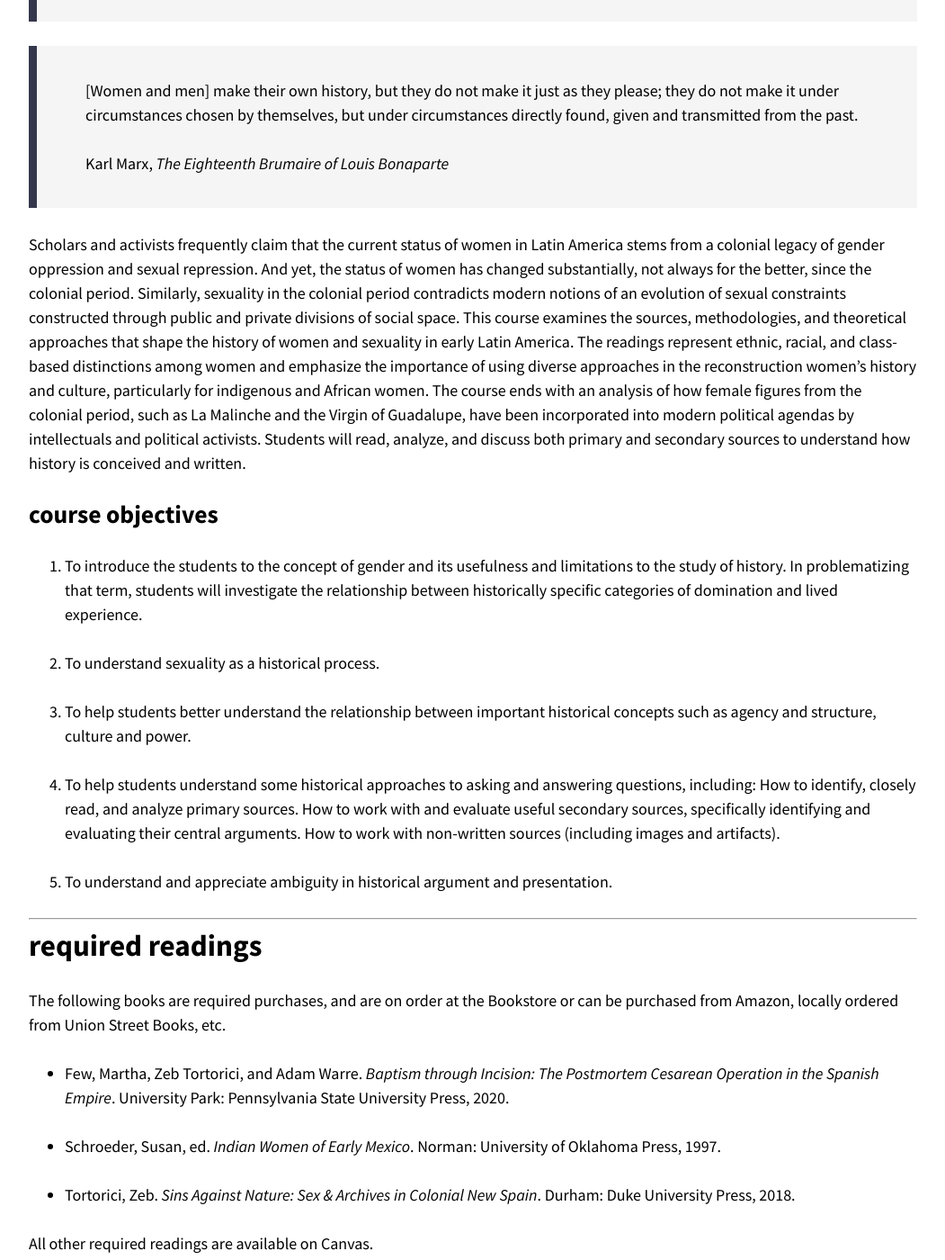
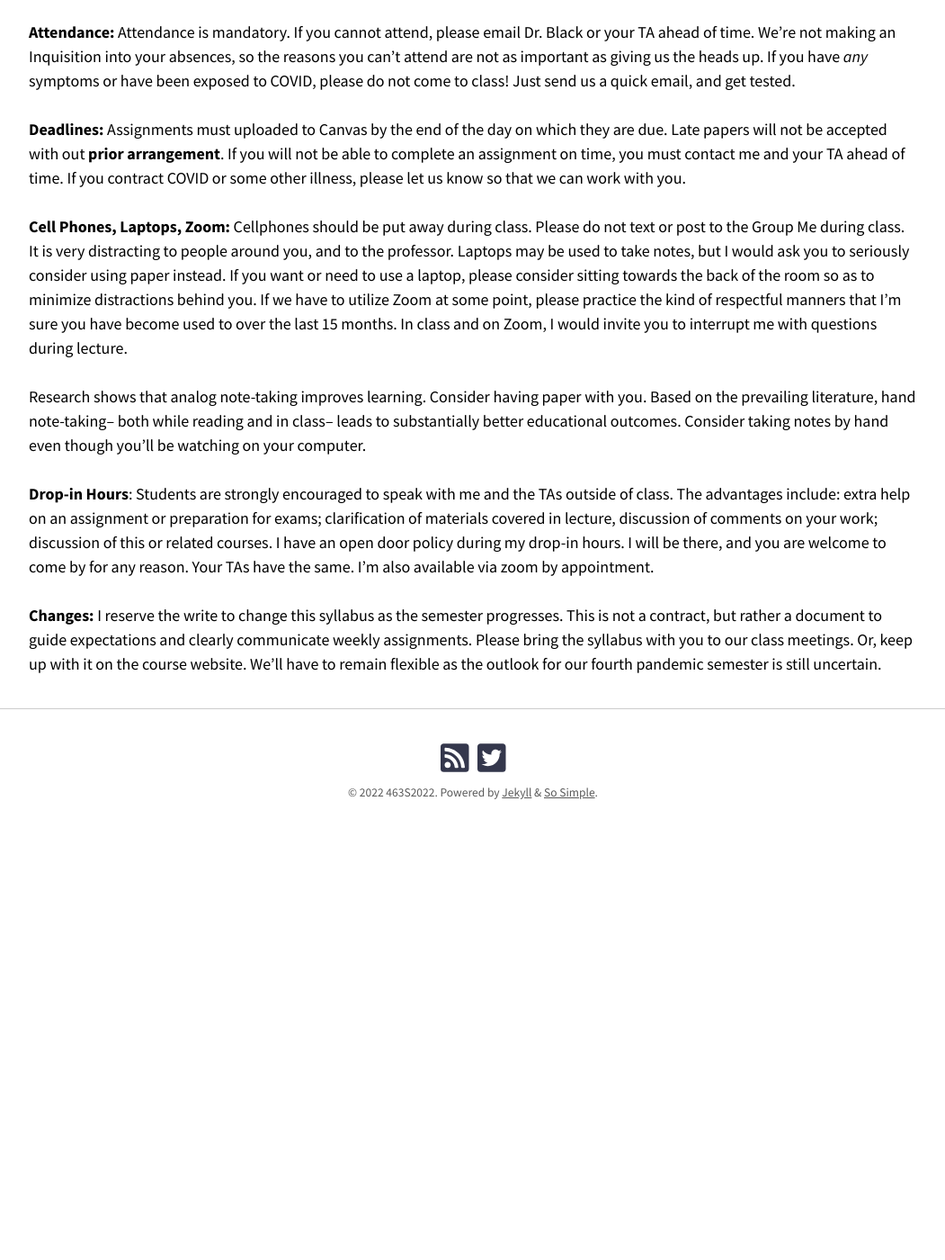
Before and after one commit to chadblack/463S2022, a Jekyll site: the page built from legalese.md, in a window 1280 px wide and 1400 px high, scrolled down 784 px. Shown: the whole window at 90% size, without its empty margins (114-1165 px from the left). Built offline with Jekyll 4.4.1, drawn with Linux system fonts in a browser that asks for light colours; nearby versions of some CDN libraries; after the commit the page ends 1747 px from its top, so only the background shows below that; some of the changed text lies outside the part shown.

Commit message:
starting legalese

```diff
--- a/legalese.md
+++ b/legalese.md
@@ -2,99 +2,6 @@
 title: syllabus
 layout: page
 ---
-
-**Gender and Sexuality in Early Latin America**
-HILA 465/LAC 466
-Fall 2021
-
-**Prof. Chad Black**
-**Email:** cblack6@utk.edu
-**Phone:** 974-9871
-**Office:** 2627 Dunford Hall, 6th Floor
-**Office Hours:** Wednesday, 2:30-4:30, or by appointment
-
-
-
-> Hear me one moment / Un instante me escuchen
->
-> I'm all set to sing / que cantar quiero
->
-> of a moment that stood / un instante que estuvo
->
-> outside of time! / Fuera del tiempo!
->
-> Sor Juana Inés de la Cruz [1689]
-
-
-
-> [Women and men] make their own history, but they do not make it just as they
-please; they do not make it under circumstances chosen by themselves, but under
-circumstances directly found, given and transmitted from the past.
->
-> Karl Marx, *The Eighteenth Brumaire of Louis Bonaparte*
-
-
-
-Scholars and activists frequently claim that the current status of women in
-Latin America stems from a colonial legacy of gender oppression and sexual
-repression. And yet, the status of women has changed substantially, not always
-for the better, since the colonial period. Similarly, sexuality in the colonial
-period contradicts modern notions of an evolution of sexual constraints
-constructed through public and private divisions of social space.  This course
-examines the sources, methodologies, and theoretical approaches that shape the
-history of women and sexuality in early Latin America. The readings represent
-ethnic, racial, and class-based distinctions among women and emphasize the
-importance of using diverse approaches in the reconstruction women’s history
-and culture, particularly for indigenous and African women. The course ends
-with an analysis of how female figures from the colonial period, such as La
-Malinche and the Virgin of Guadalupe, have been incorporated into modern
-political agendas by intellectuals and political activists. Students will read,
-analyze, and discuss both primary and secondary sources to understand how
-history is conceived and written.
-
-
-course objectives
------------------
-
-1.  To introduce the students to the concept of gender and its usefulness and
-    limitations to the study of history. In problematizing that term, students
-    will investigate the relationship between historically specific categories
-    of domination and lived experience.
-
-2.  To understand sexuality as a historical process.
-
-3.  To help students better understand the relationship between important
-    historical concepts such as agency and structure, culture and power.
-
-4.  To help students understand some historical approaches to asking and
-    answering questions, including: How to identify, closely read, and analyze
-    primary sources. How to work with and evaluate useful secondary sources,
-    specifically identifying and evaluating their central arguments. How to
-    work with non-written sources (including images and artifacts).
-
-5.  To understand and appreciate ambiguity in historical argument
-    and presentation.
-
----
-
-# required readings
-
-The following books are required purchases, and are on order at the Bookstore
-or can be purchased from Amazon, locally ordered from Union Street Books, etc.
-
-* Few, Martha, Zeb Tortorici, and Adam Warre. *Baptism through Incision: The
-  Postmortem Cesarean Operation in the Spanish Empire*. University Park:
-  Pennsylvania State University Press, 2020.
-
-* Schroeder, Susan, ed. *Indian Women of Early Mexico*. Norman: University of
-  Oklahoma Press, 1997.
-
-* Tortorici, Zeb. *Sins Against Nature: Sex & Archives in Colonial New Spain*.
-  Durham: Duke University Press, 2018.
-
-
-All other required readings are available on Canvas.
-
 
 # policies
 
```
